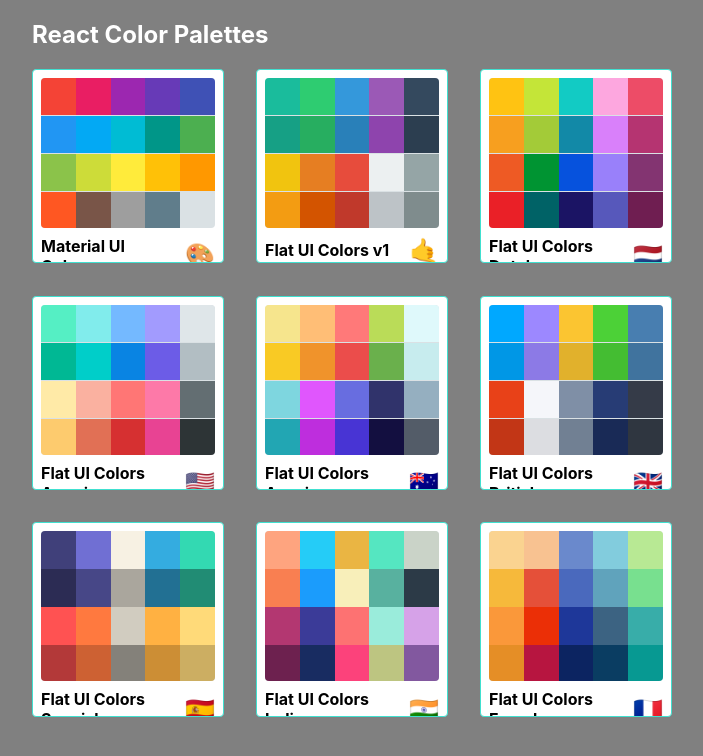
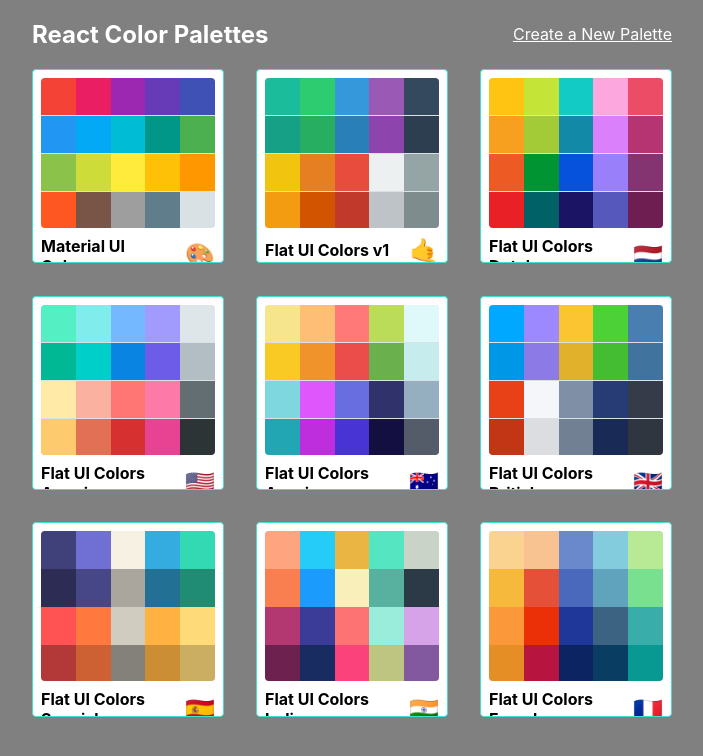
Before and after one commit to yunshine/React-Color-Palettes, a React (Create React App) app: page / in a window 1280 px wide. Shown: the top 756 px of the page, without its empty margins (288-991 px from the left). Built offline with nearby package versions, Linux system fonts and the light colour scheme.

Commit message:
Added and styled link from palettelist page to the newpaletteform page

```diff
--- a/src/PaletteList.js
+++ b/src/PaletteList.js
@@ -1,5 +1,5 @@
 import React, { Component } from 'react';
-// import { Link } from 'react-router-dom';
+import { Link } from 'react-router-dom';
 import MiniPalette from './MiniPalette';
 // import './PaletteList.css';
 import { withStyles } from '@material-ui/core/styles';
@@ -17,6 +17,7 @@ class PaletteList extends Component {
         <div className={classes.container}>
           <nav className={classes.nav}>
             <h1>React Color Palettes</h1>
+            <Link exact to="/palette/new">Create a New Palette</Link>
           </nav>
           <div className={classes.palettes}>
             {palettes.map(palette => (
--- a/src/styles/PaletteListStyles.js
+++ b/src/styles/PaletteListStyles.js
@@ -1,3 +1,5 @@
+import { withTheme } from "@material-ui/styles";
+
 export default {
   root: {
     backgroundColor: "grey",
@@ -17,7 +19,11 @@ export default {
     display: "flex",
     width: "100%",
     justifyContent: "space-between",
+    alignItems: "center",
     color: "white",
+    "& a": {
+      color: "white",
+    }
   },
   palettes: {
     boxSizing: "border-box",
```
